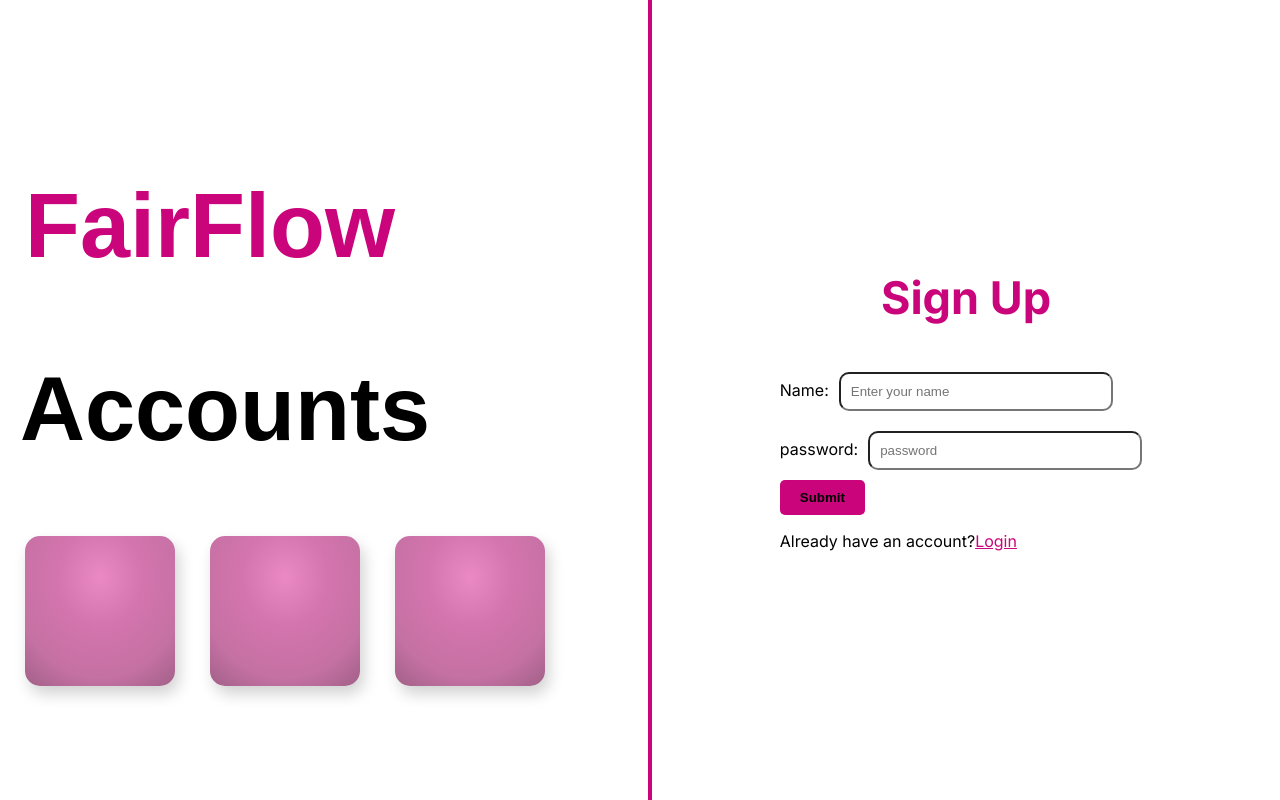
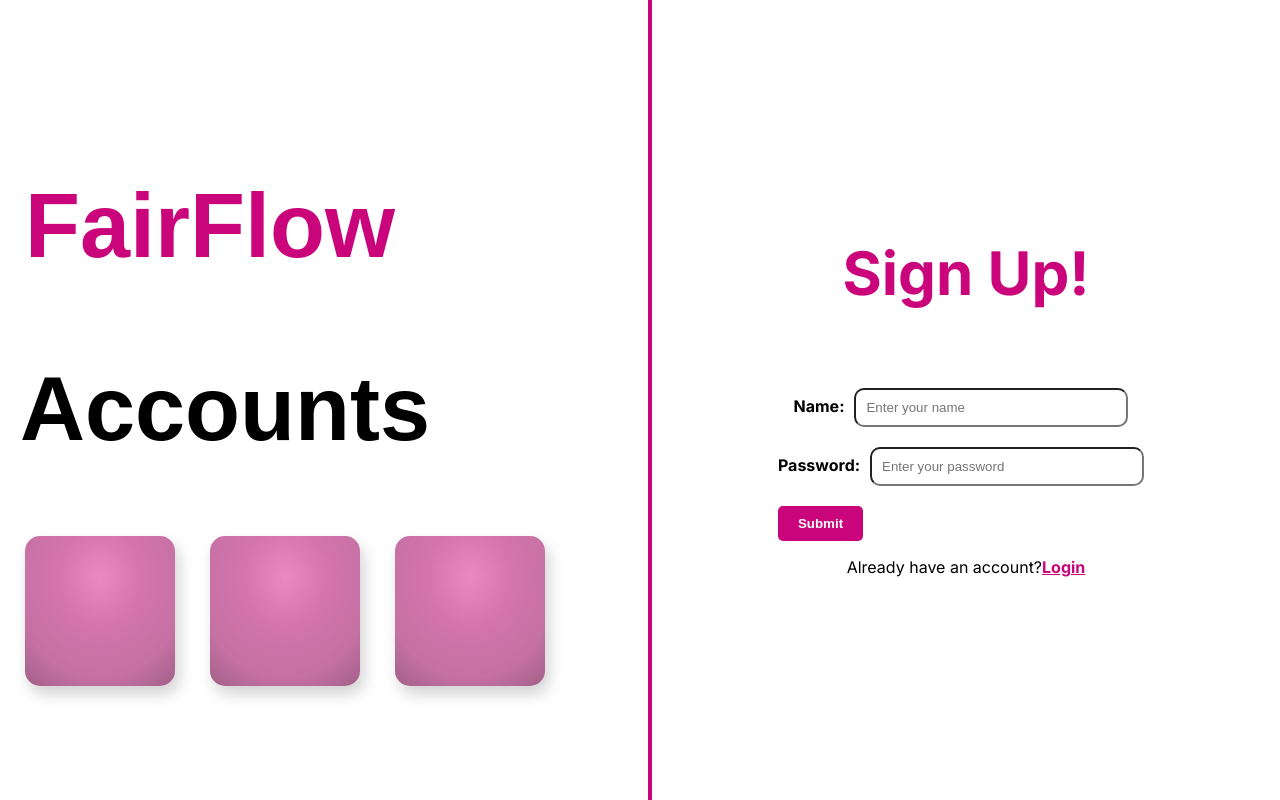
Before and after one commit to easwarinair/FairFlowAccounts-FrontEnd, a Next.js app: page /signup in a window 1280 px wide. Built offline with nearby package versions, Linux system fonts and the light colour scheme.

Commit message:
Styles edited

```diff
--- a/src/app/login/login.css
+++ b/src/app/login/login.css
@@ -2,6 +2,15 @@
   display: flex;
   height: 100dvh;
   width: 100vw;
+}
+
+
+.form-container {
+  display: flex;
+  flex-direction: column;
+  align-items: center;
+  text-align: center;
+  padding: 20px;
 }
 
 .left-panel {
@@ -48,7 +57,7 @@
 }
 
 .welcome {
-  font-size: 30px;
+  font-size: 40px;
   color: #ca047b;
   text-align: center;
 }
@@ -68,12 +77,17 @@ input {
 
 button {
   padding: 10px 20px;
+  display: flex;
+  justify-content: center;
+  align-items: center;
+  margin-top: 10px;
   background-color: #ca047b;
-  color: black;
+  color: white;
   font-weight: bold;
   border: none;
   cursor: pointer;
   border-radius: 5px;
+
 }
 
 button:hover {
--- a/src/app/login/page.js
+++ b/src/app/login/page.js
@@ -53,7 +53,7 @@ export default function Page() {
         <div className="form-container">
           <form onSubmit={handleSubmit}>
             <div className="form-group">
-              <label htmlFor="name">Email:</label>
+              <label htmlFor="name" style={{fontWeight: 'bold'}}>Email:</label>
               <input
                 type="text"
                 id="name"
@@ -68,7 +68,7 @@ export default function Page() {
               />
             </div>
             <div className="form-group">
-              <label htmlFor="password">Password:</label>
+              <label htmlFor="password" style={{fontWeight: 'bold'}}>Password:</label>
               <input
                 type="password"
                 id="password"
@@ -85,7 +85,7 @@ export default function Page() {
           </form>
           <p>
             Don't have an account?{" "}
-            <a className="link" style={{ color: "#CA047B" }} href="/signup">
+            <a className="link" style={{ color: "#CA047B" , fontWeight:'bold'}} href="/signup">
               SignUp
             </a>
           </p>
--- a/src/app/signup/page.js
+++ b/src/app/signup/page.js
@@ -4,18 +4,19 @@ import axios from "axios";
 import "../login/login.css";
 
 export default function Page() {
-  const handleSubmit=async (e)=>{
+  const handleSubmit = async (e) => {
     e.preventDefault();
-    const username=e.target.username.value;
-    const password=e.target.password.value;
+    const username = e.target.username.value;
+    const password = e.target.password.value;
 
-    try{
-      const response = await axios.post('/signup', {username,password});
-      if(response.status===201){
+
+    try {
+      const response = await axios.post('/signup', { username, password });
+      if (response.status === 201) {
         alert('User registered successfully');
-        window.location.href='/login';
+        window.location.href = '/login';
       }
-    } catch(error){
+    } catch (error) {
       if (error.response && error.response.status === 409) {
         alert('User already exists. Please choose a different username.');
       } else {
@@ -23,51 +24,50 @@ export default function Page() {
       }
     }
   };
+
   return (
-    <div class="container">
-      <div class="left-panel">
+    <div className="container">
+      <div className="left-panel">
         <span>
-          <h1 class="mag">FairFlow</h1>
+          <h1 className="mag">FairFlow</h1>
           <br />
         </span>
         <span>
-          <h2 class="black">Accounts</h2>
+          <h2 className="black">Accounts</h2>
         </span>
-        <div class="block-container">
-          <div class="block"></div>
-          <div class="block"></div>
-          <div class="block"></div>
+        <div className="block-container">
+          <div className="block"></div>
+          <div className="block"></div>
+          <div className="block"></div>
         </div>
       </div>
 
-      <div class="partition-line"></div>
-      <div class="right-panel">
-        <div class="welcome">
-          {" "}
-          <h2>Sign Up</h2>
+      <div className="partition-line"></div>
+      <div className="right-panel">
+        <div className="welcome">
+          <h2>Sign Up!</h2>
         </div>
 
         <div className="form-container">
-          <form onSubmit={handleSubmit}/>
-          <form action="/signup" method="post">
+          <form onSubmit={handleSubmit}>
             <div className="form-group">
-              <label htmlFor="name">Name:</label>
+              <label htmlFor="username" style={{ fontWeight: 'bold' }}>Name:</label>
               <input
                 type="text"
-                id="name"
+                id="username"
                 name="username"
                 placeholder="Enter your name"
                 required
-                autocomplete="off"
+                autoComplete="off"
               />
             </div>
             <div className="form-group">
-              <label fhtmlFor="password">password:</label>
+              <label htmlFor="password" style={{ fontWeight: 'bold' }}>Password:</label>
               <input
                 type="password"
                 id="password"
                 name="password"
-                placeholder="password"
+                placeholder="Enter your password"
                 required
               />
             </div>
@@ -78,7 +78,7 @@ export default function Page() {
               Already have an account?
               <a
                 className="link"
-                style={{ color: "#CA047B" }}
+                style={{ color: "#CA047B", fontWeight: 'bold' }}
                 href="/login"
               >
                 Login
```
Also changed, not shown: src/app/blocks/page.js (added, +45 -0 lines), src/app/profile/page.js (+6 -6 lines), src/app/profile/profile.css (+7 -5 lines).
